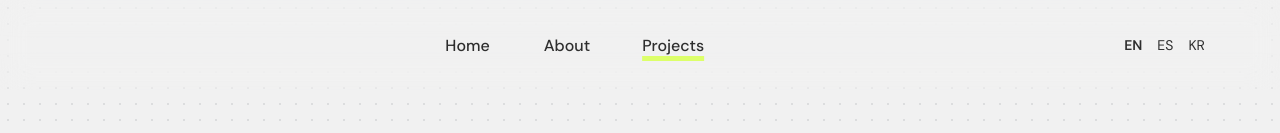
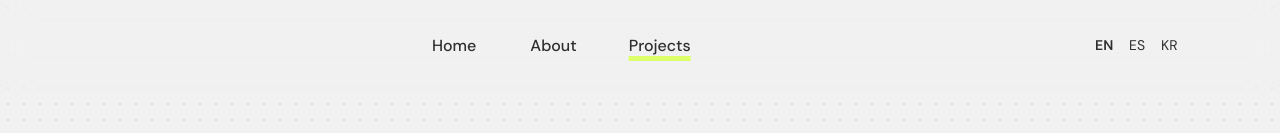
Before and after one commit to ml0010/portfolio, a React (Create React App) app: page /projects in a window 1280 px wide. Shown: the top 133 px of the page. Built offline with nearby package versions, Linux system fonts and the light colour scheme.

Commit message:
edit: navbar css

```diff
--- a/src/pages/ProjectsKR.jsx
+++ b/src/pages/ProjectsKR.jsx
@@ -8,6 +8,7 @@
 
 export const ProjectsKR = () => {
     const language = 'kr';
+
     const [ showDetail, setShowDetail ] = useState(false);
 
     return (
--- a/src/styles/Navbar.css
+++ b/src/styles/Navbar.css
@@ -34,10 +34,7 @@
     display: flex;
     justify-content:space-evenly;
     align-items: center;
-}
-
-.navbar .rightSide {
-    padding-right: 60px;
+    padding-right: 7vw;
 }
 
 .rightSide .language {
@@ -45,6 +42,7 @@
     text-decoration: none;
     color: var(--dark);
     font-size: 14px;
+    padding: 3px;
 }
 
 .rightSide .language.active {
```
